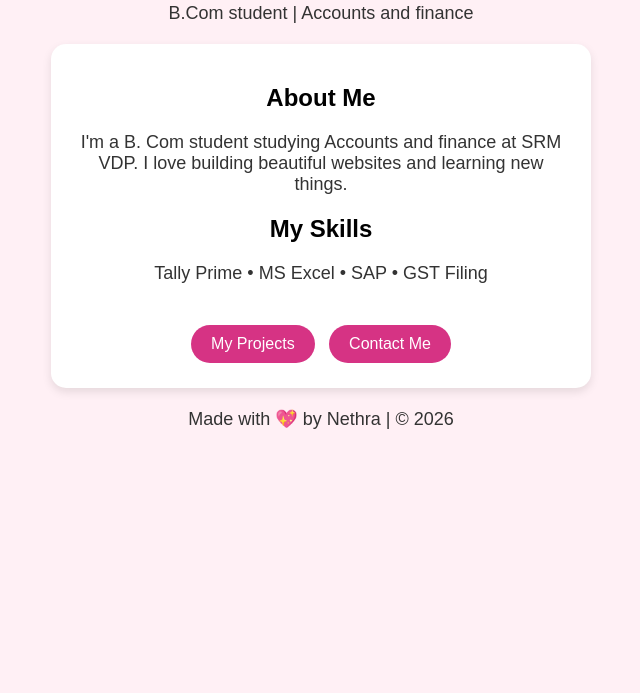
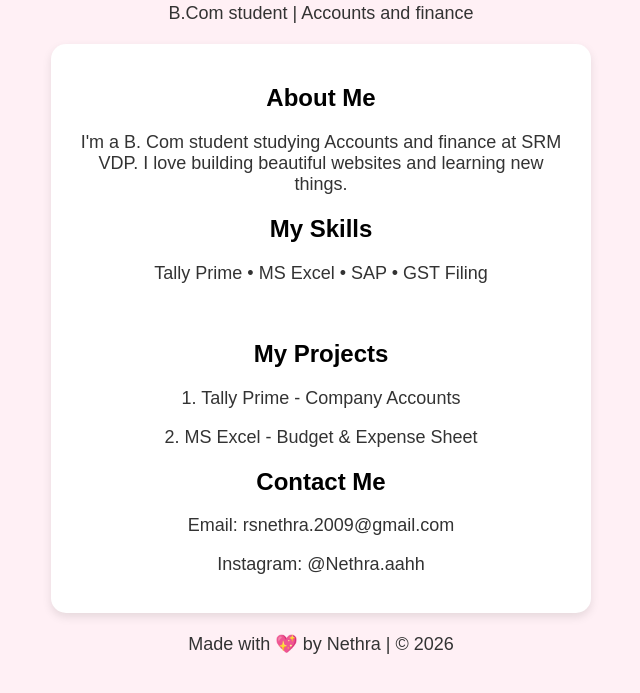
Before and after one commit to rsnethra2009-cpu/Nethra-portfolio, a plain HTML site: page index.html in a window 1280 px wide. Shown: the part 87-780 px from the top of the page, without its empty margins (319-959 px from the left). Drawn offline with Linux system fonts and the light colour scheme.

Commit message:
Update index.html

```diff
--- a/index.html
+++ b/index.html
@@ -20,8 +20,12 @@ footer{margin-top:20px;color:#888}
 <h2>My Skills</h2>
 <p>Tally Prime • MS Excel • SAP • GST Filing</p>
 <br>
-<a href="#">My Projects</a>
-<a href="#">Contact Me</a>
+<h2>My Projects</h2>
+<p>1. Tally Prime - Company Accounts</p>
+<p>2. MS Excel - Budget & Expense Sheet</p>
+<h2>Contact Me</h2>
+<p>Email: rsnethra.2009@gmail.com</p>
+<p>Instagram: @Nethra.aahh</p>
 </div>
 <footer>
 <p>Made with 💖 by Nethra | © 2026</p>
```
